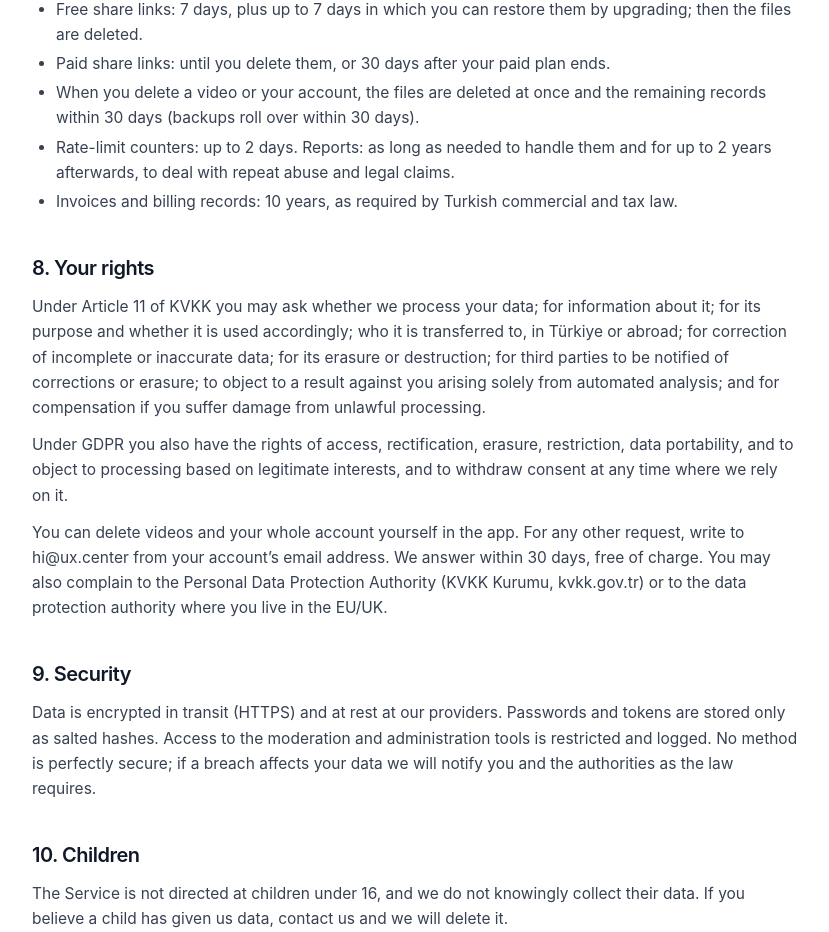
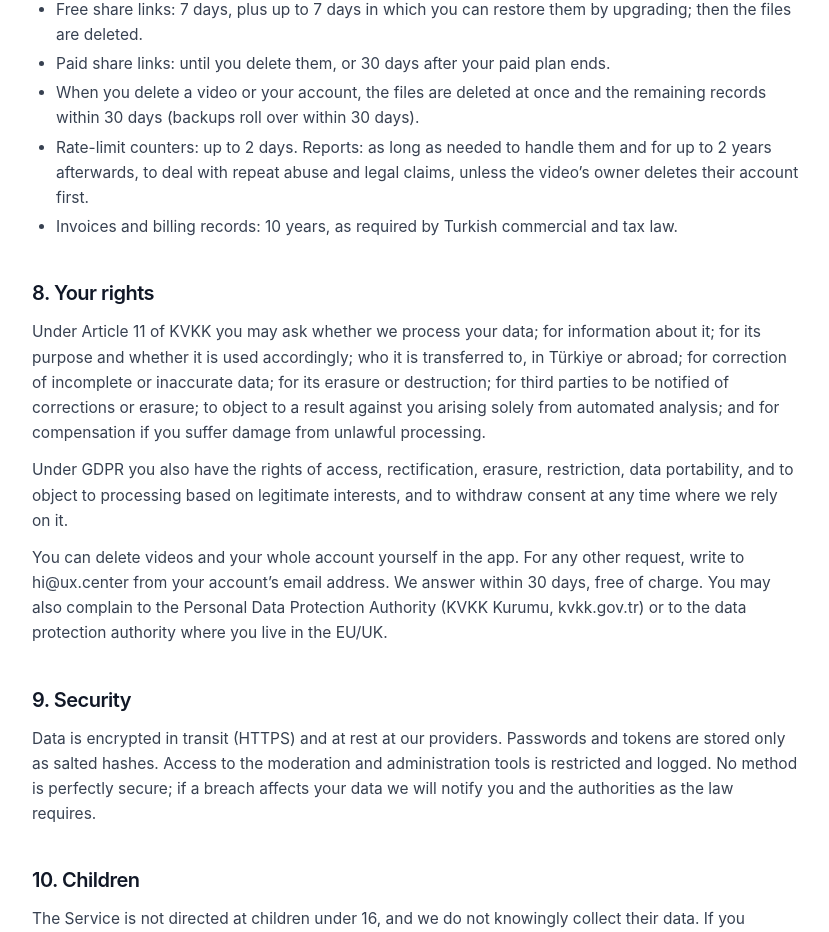
Before and after one commit to huseyinsezeryildirim/umi, a Next.js app in the folder apps/site/: page /privacy in a window 1280 px wide. Shown: the part 2631-3563 px from the top of the page, without its empty margins (224-1053 px from the left). Built offline with nearby package versions, Linux system fonts and the light colour scheme.

Commit message:
Privacy: reports go when the video owner's account is deleted

```diff
--- a/apps/site/app/privacy/page.tsx
+++ b/apps/site/app/privacy/page.tsx
@@ -122,7 +122,7 @@ export default function Page() {
             <li>Free share links: 7 days, plus up to 7 days in which you can restore them by upgrading; then the files are deleted.</li>
             <li>Paid share links: until you delete them, or 30 days after your paid plan ends.</li>
             <li>When you delete a video or your account, the files are deleted at once and the remaining records within 30 days (backups roll over within 30 days).</li>
-            <li>Rate-limit counters: up to 2 days. Reports: as long as needed to handle them and for up to 2 years afterwards, to deal with repeat abuse and legal claims.</li>
+            <li>Rate-limit counters: up to 2 days. Reports: as long as needed to handle them and for up to 2 years afterwards, to deal with repeat abuse and legal claims, unless the video’s owner deletes their account first.</li>
             <li>Invoices and billing records: 10 years, as required by Turkish commercial and tax law.</li>
           </ul>,
         ],
```
